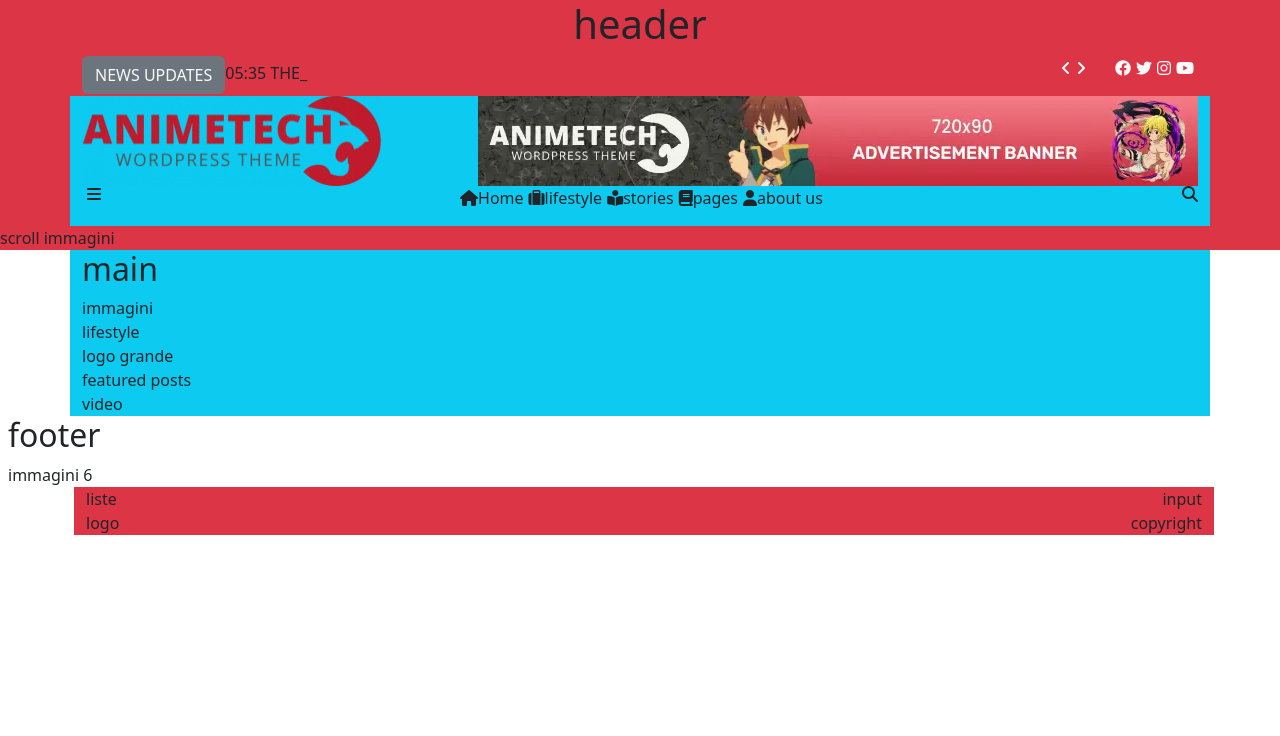
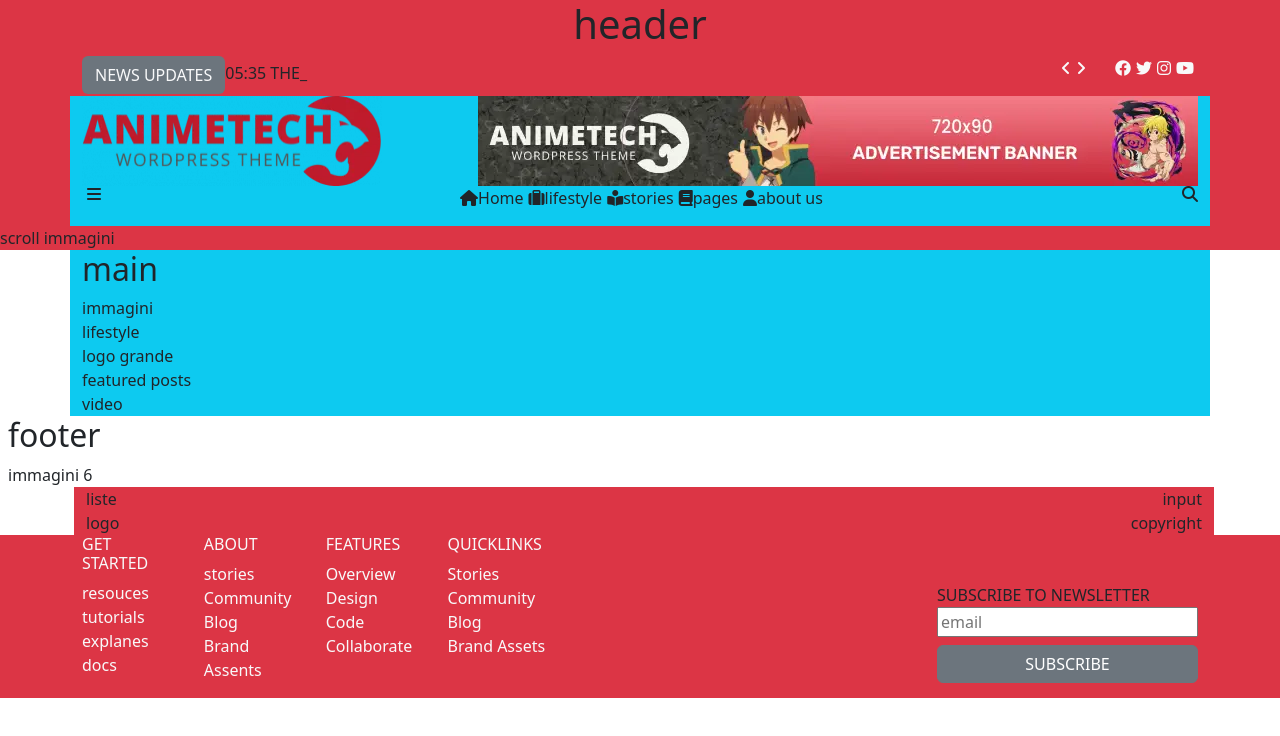
Before and after one commit to chiara1911/proj-html-vuejs, a Vue app: page / in a window 1280 px wide. Shown: the top 736 px of the page. Built offline with nearby package versions, Linux system fonts and the light colour scheme.

Commit message:
add list in footer

```diff
--- a/src/components/FooterApp.vue
+++ b/src/components/FooterApp.vue
@@ -2,29 +2,85 @@
   <div class="ms-2">
     <h2>footer</h2>
     <section>immagini 6</section>
-        <div class="container bg-danger d-flex flex-column justify-content-between  ">
-            <div class="d-flex flex-row justify-content-between ">
+    <div class="container bg-danger d-flex flex-column justify-content-between">
+      <div class="d-flex flex-row justify-content-between">
         <div>liste</div>
         <div>input</div>
       </div>
-            <div class="d-flex flex-row justify-content-between ">
+      <div class="d-flex flex-row justify-content-between">
         <div>logo</div>
         <div>copyright</div>
       </div>
-
-
+    </div>
   </div>
 
+  <div id="top-footer " class="bg-danger">
+    <div class="container">
+      <div class="row ">
+        <div class="col-9 d-flex justify-content-between align-content-between">
+          <div class="row">
+            <div class="col-3">
+              <ul class="list-unstyled">
+                <h6 class="text-uppercase text-light">get started</h6>
+                <li v-for="start in started">
+                  <a href="#" class="text-light">{{ start }}</a>
+                </li>
+              </ul>
             </div>
+            <div class="col-3">
+              <ul class="list-unstyled">
+                <h6 class="text-uppercase text-light">about</h6>
+                <li v-for="aboutEl in about" class="text-light">
+                  <a href="#" class="text-light">{{ aboutEl }}</a>
+                </li>
+              </ul>
+            </div>
+            <div class="col-3">
+              <ul class="list-unstyled">
+                <h6 class="text-uppercase text-light">features</h6>
+                <li v-for="featuresEl in features" class="text-light">
+                  <a href="#" class="text-light">{{ featuresEl }}</a>
+                </li>
+              </ul>
+            </div>
+            <div class="col-3">
+              <ul class="list-unstyled">
+                <h6 class="text-uppercase text-light">quickLinks</h6>
+                <li v-for="quickLinksEl in quickLinks" class="text-light">
+                  <a href="#" class="text-light">{{ quickLinksEl }}</a>
+                </li>
+              </ul>
+            </div>
+          </div>
+          </div>
+          <div class="col-3 mt-5 d-flex flex-column" >
+            <span class="text-uppercase"> subscribe to newsletter</span>
+            <input type="e-mail" name="hello" placeholder="email" />
+            <button class="btn btn-secondary text-uppercase mt-2"> subscribe</button>
+          </div>
+        </div>
+      </div>
+    </div>
+
 </template>
 
 <script>
 export default {
+  name: "FooterApp",
+  data() {
+    return {
+      started: ["resouces", "tutorials", "explanes", "docs"],
 
-        name: "FooterApp"
-    }
+      about: ["stories", "Community", "Blog", "Brand Assents"],
+      features: ["Overview", "Design", "Code", "Collaborate"],
+      quickLinks: ["Stories", "Community", "Blog", "Brand Assets"],
+    };
+  },
+};
 </script>
 
 <style lang="scss" scoped>
-
+a {
+  text-decoration: none;
+}
 </style>
```
Lines whose indentation alone changed are shown as unchanged.
